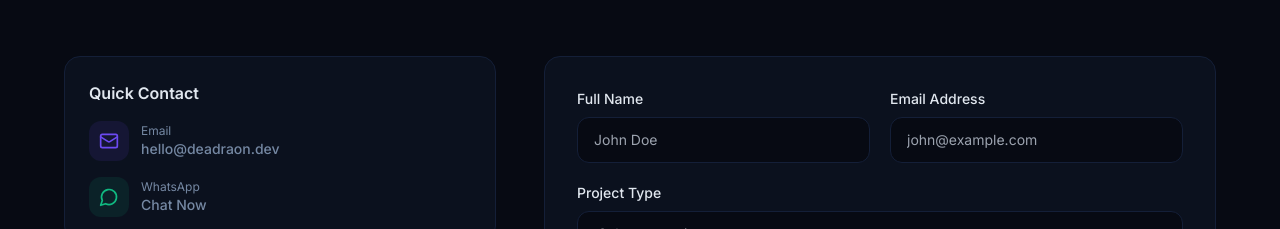
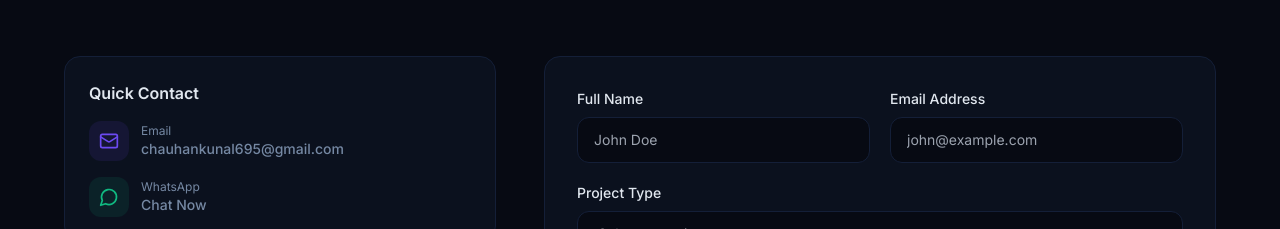
Before and after one commit to Deadraon/Deadraon.github.io, a Next.js app: page / in a window 1280 px wide. Shown: the part 5400-5629 px from the top of the page. Built offline with nearby package versions, Linux system fonts and the light colour scheme; no server answers.

Commit message:
Fix quick contact info section with actual email and whatsapp

```diff
--- a/src/components/sections/contact.tsx
+++ b/src/components/sections/contact.tsx
@@ -55,16 +55,16 @@
             <div className="p-6 rounded-2xl border border-border bg-card">
               <h3 className="font-semibold mb-4">Quick Contact</h3>
               <div className="space-y-4">
-                <a href="mailto:hello@deadraon.dev" className="flex items-center gap-3 text-muted-foreground hover:text-primary transition-colors group">
+                <a href="mailto:chauhankunal695@gmail.com" className="flex items-center gap-3 text-muted-foreground hover:text-primary transition-colors group">
                   <div className="w-10 h-10 rounded-xl bg-primary/10 flex items-center justify-center group-hover:bg-primary/20 transition-colors">
                     <Mail className="w-5 h-5 text-primary" />
                   </div>
                   <div>
                     <p className="text-xs text-muted-foreground">Email</p>
-                    <p className="text-sm font-medium">hello@deadraon.dev</p>
+                    <p className="text-sm font-medium">chauhankunal695@gmail.com</p>
                   </div>
                 </a>
-                <a href="https://wa.me/+1234567890" target="_blank" rel="noopener noreferrer" className="flex items-center gap-3 text-muted-foreground hover:text-emerald-500 transition-colors group">
+                <a href="https://wa.me/916396714325" target="_blank" rel="noopener noreferrer" className="flex items-center gap-3 text-muted-foreground hover:text-emerald-500 transition-colors group">
                   <div className="w-10 h-10 rounded-xl bg-emerald-500/10 flex items-center justify-center group-hover:bg-emerald-500/20 transition-colors">
                     <MessageCircle className="w-5 h-5 text-emerald-500" />
                   </div>
```
